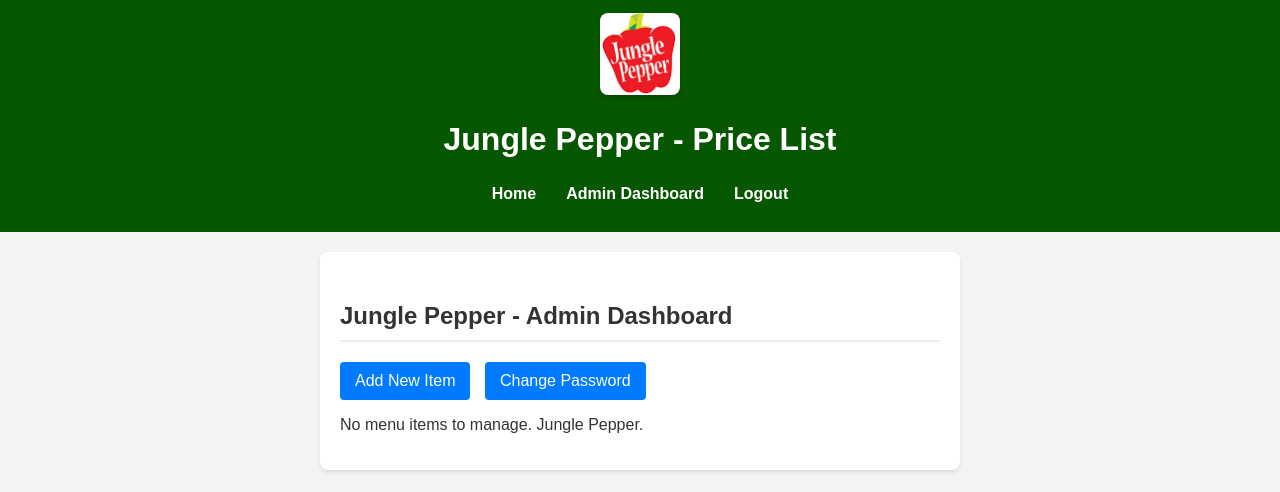
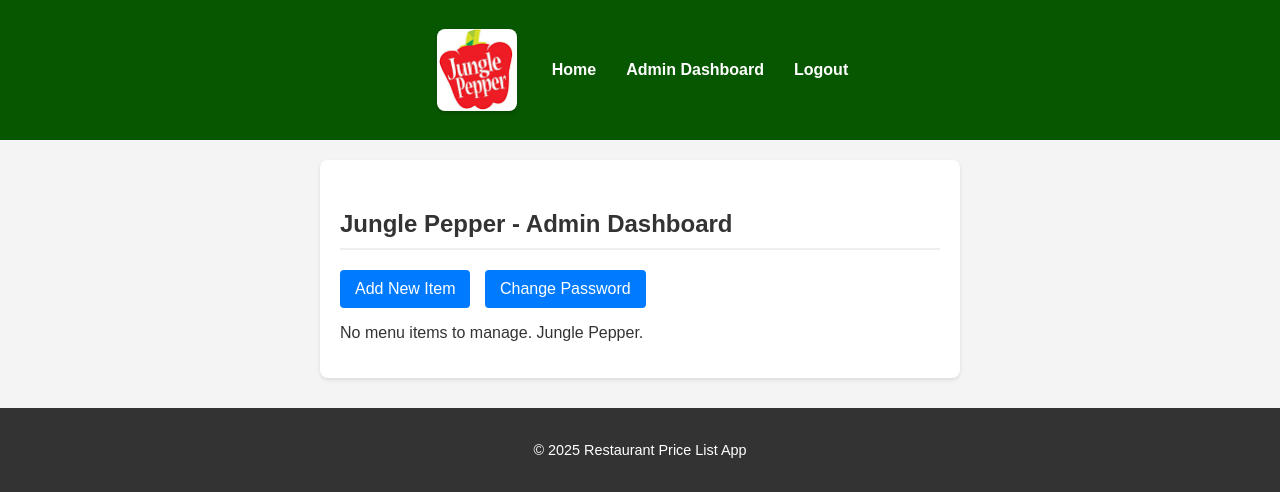
Before and after one commit to luwizghieherald/restaurant-pricelist, a Flask app: page /admin in a window 1280 px wide. Shown: the top 492 px of the page. Run offline with Flask 3, Linux system fonts and the light colour scheme; the visitor is signed in with stand-in values (Sample User, id 1); data that the repository does not hold is empty.

Commit message:
Update base.html

```diff
--- a/templates/base.html
+++ b/templates/base.html
@@ -3,24 +3,26 @@
 <head>
     <meta charset="UTF-8">
     <meta name="viewport" content="width=device-width, initial-scale=1.0">
-    <title>{% block title %}Jungle Pepper - Price List{% endblock %}</title>
+    <title>{% block title %}Restaurant Price List{% endblock %}</title>
     <link rel="stylesheet" href="{{ url_for('static', filename='css/style.css') }}">
 </head>
 <body>
     <header>
-        <div class="logo-container">
-            <img src="https://raw.githubusercontent.com/luwizghieherald/restaurant-pricelist/main/static/css/logo.png" alt="Restaurant Logo">
-        </div>
-        <h1>Jungle Pepper - Price List</h1>
         <nav>
             <ul>
+                <li class="logo-nav-item">
+                    <div class="logo-container">
+                        {# Replace this src with your actual logo's raw GitHub URL #}
+                        <img src="https://raw.githubusercontent.com/luwizghieherald/restaurant-pricelist/main/static/css/logo.png" alt="Restaurant Logo">
+                    </div>
+                </li>
                 <li><a href="{{ url_for('index') }}">Home</a></li>
                 {% if session.get('admin_logged_in') %}
                     <li><a href="{{ url_for('admin_dashboard') }}">Admin Dashboard</a></li>
                     <li><a href="{{ url_for('logout') }}">Logout</a></li>
-                {% else %}
-                    <li><a href="{{ url_for('login') }}">Admin Login</a></li>
                 {% endif %}
+                {# The "Admin Login" link has been removed from the navigation bar. #}
+                {# Admins will now need to manually navigate to /login or /admin #}
             </ul>
         </nav>
     </header>
```
